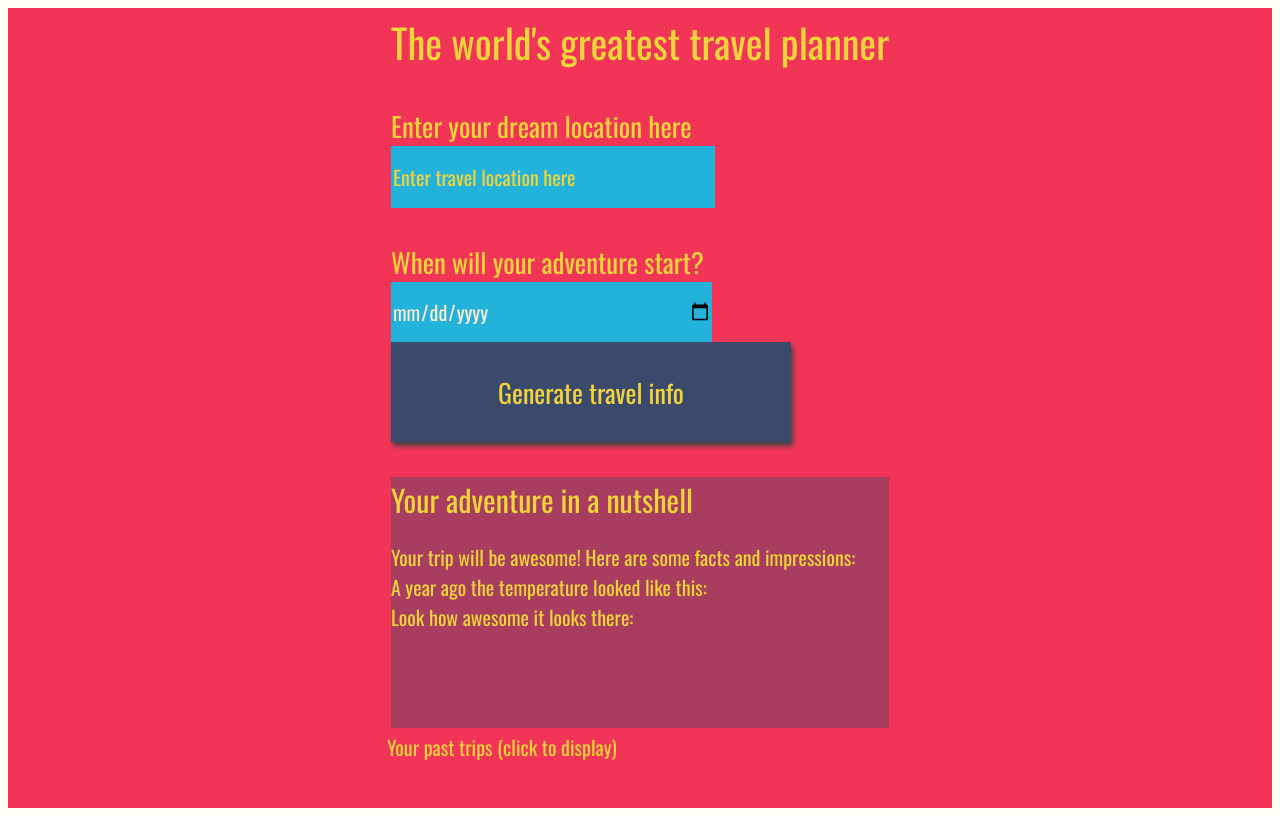
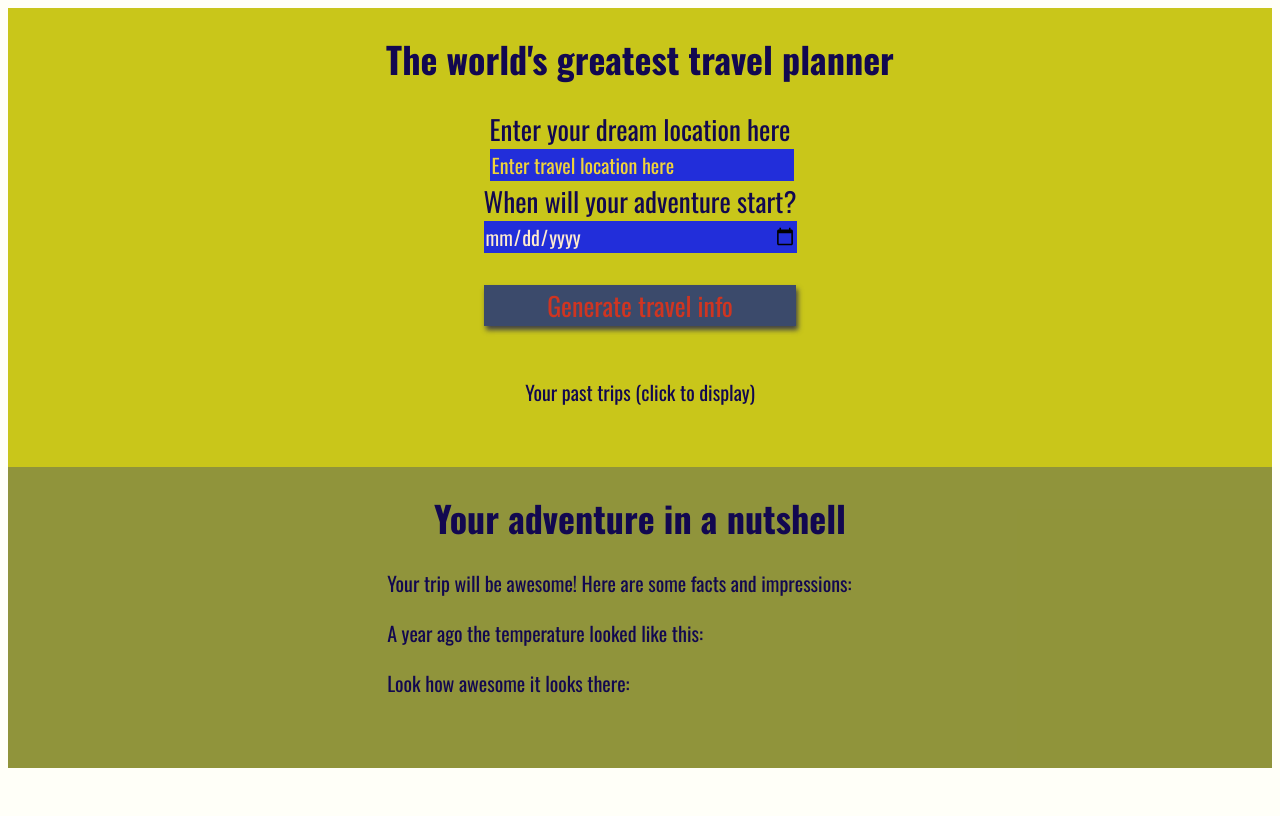
Before and after one commit to martinmit/travel-app, a website: page src/client/views/index.html in a window 1280 px wide. Drawn offline with nearby package versions, Linux system fonts and the light colour scheme; files that its build step writes are made by us from their sources; a web font is replaced by a local one.

Commit message:
final version

```diff
--- a/package.json
+++ b/package.json
@@ -3,7 +3,7 @@
   "version": "1.0.0",
   "main": "index.js",
   "scripts": {
-    "test": "jest",
+    "test": "jest --detectOpenHandles",
     "start": "node src/server/server.js",
     "build-prod": "webpack --config webpack.prod.js",
     "build-dev": "webpack-dev-server  --config webpack.dev.js --open"
@@ -29,7 +29,7 @@
     "babel-loader": "^8.0.6",
     "clean-webpack-plugin": "^3.0.0",
     "html-webpack-plugin": "^3.2.0",
-    "jest": "^25.3.0",
+    "jest": "^25.5.4",
     "optimize-css-assets-webpack-plugin": "^5.0.3",
     "supertest": "^4.0.2",
     "terser-webpack-plugin": "^2.3.5",
--- a/src/client/styles/main.scss
+++ b/src/client/styles/main.scss
@@ -3,29 +3,71 @@ body{
     font-family: -apple-system, BlinkMacSystemFont, sans-serif;
 }
 
-#app{
+.app{
     display: grid;
-    /* grid-template-columns:  */
-    height:100vh;
-    background: #f23557;
-    color: #f0d43a;
+    grid-template-columns: 1fr;
+    grid-template-rows: 0.1fr 0.2fr 0.2fr 0.5fr;
+    grid-template-areas:
+        "hd"
+        "inp"
+        "past"
+        "res";
+    background: #c9c61a;
+    color: #120850;
     justify-content: center;
     font-size: 20px;
     font-family: 'Oswald', sans-serif;
 }
 
-.holder{
-    margin: 4px;
+.headline {
+    grid-area: hd;
+    font-size: 40px;
 }
 
-.entry{
+.input{
+    grid-area: inp;
+    display: flex;
+    flex-direction: column;
+    justify-content: space-around;
+    align-items: center;
+}
+
+#generate:hover{
+    background: #1db461;
+}
+
+.past{
+    grid-area: past;
+    display: flex;
+    flex-direction: column;
+    justify-content: space-around;
+    align-items: center;
+    font-size: 20px;
+}
+
+.past-trips-list-item{
+    list-style: none;
+}
+
+.past-trips-list-item:hover{
+    color: #cf3521;
+}
+
+.results{
+    grid-area: res;
     background: rgba(59, 74, 107, .4);
 }
 
 #entryHolder{
     font-family: 'Oswald', sans-serif;
     font-size: 20px;
-    margin: 20px 0 0 0;
+    margin: 0 0 0 30%;
+}
+
+.travelEntry{
+    font-family: 'Oswald', sans-serif;
+    font-size: 20px;
+    margin: 0 0 0 0;
 }
 
 #date{
@@ -33,21 +75,14 @@ body{
 
 }
 
-#temp{
+#temp_max{
     color: red
 }
 
-#content{
-    color: lightblue
-
+#temp_min{
+    color: blue
 }
 
-.headline {
-    font-size: 40px;
-}
-.title{
-    font-size: 30px;
-}
 
 /*  Basic Styling To Override Default For Basic HTML Elements */
 label{
@@ -57,35 +92,33 @@ label{
 
 input{
     display:block;
-    height: 60px;
-    width: 320px;
-    background:#22b2da;
+    background:#222eda;
     color: #f0d43a;
     font-size: 20px;
     font-family: 'Oswald', sans-serif;
     border: none;
+    width: 100%;
 }
 
 button{
-    width: 400px;
-    height: 100px;
     background: #3b4a6b;
-    color: #f0d43a;
+    color: #cf3521;
     font-size: 26px;
     font-family: 'Oswald', sans-serif;
     border: none;
     box-shadow: 2px 4px 5px #444;
+    width: 100%;
+    margin: 10% 0 10% 0;
 }
+
 h1{
     font-size: 36px;
+    display: flex;
+    align-items: center;
+    justify-content: center;
 }
 
-textarea{
-    background:#22b2da;
-    color: #f0d43a;
-    font-size: 20px;
-    font-family: 'Oswald', sans-serif;
-}
+
 /* Reset style for HTML element on active to have no border*/
 input:focus,
 select:focus,
--- a/src/client/views/index.html
+++ b/src/client/views/index.html
@@ -7,38 +7,42 @@
       <link rel="stylesheet" href="./styles/style.css">
   </head>
   <body>
-    <div id = "app">
-      <div class ="holder headline">
-          The world's greatest travel planner
+    <div class="app">
+      <div class="headline">
+          <h1>The world's greatest travel planner</h1>
       </div>
-      <div class="holder zip">
-        <label for="location">Enter your dream location here</label>
-        <input type="text" id="location" placeholder="Enter travel location here">
+      <div class="input">
+        <div>
+          <label for="location">Enter your dream location here</label>
+          <input type="text" id="location" placeholder="Enter travel location here">
+        </div>
+        <div>
+          <label for="date">When will your adventure start?</label>
+          <input type="date"  id="date" placeholder="Enter the start date"></input>
+          <button id="generate" type = "submit"> Generate travel info </button>
+        </div>
       </div>
-      <div class ="holder feel">
-        <label for="feelings">When will your adventure start?</label>
-        <input type="date" class= "myInput" id="date" placeholder="Enter the start date"></input>
-        <button id="generate" type = "submit"> Generate travel info </button>
+      <div class="past">
+          <p>Your past trips (click to display)</p>
+          <ul id="pastTrips"></ul>
       </div>
-      <div class="holder entry">
-        <div class="title">Your adventure in a nutshell</div>
+      <div class="results">
+        <h1>Your adventure in a nutshell</h1>
         <div id="entryHolder">
-          <div>Your trip will be awesome! Here are some facts and impressions:</div>
-          <div id="travel_date"></div>
-          <div>A year ago the temperature looked like this:</div>
-          <div id="temp_max"></div>
-          <div id="temp_min"></div>
-          <div>Look how awesome it looks there:</div>
+          <p>Your trip will be awesome! Here are some facts and impressions:</p>
+          <p id="travel_date"></p>
+          <p>A year ago the temperature looked like this:</p>
+          <p id="temp_max"></p>
+          <p id="temp_min"></p>
+          <p>Look how awesome it looks there:</p>
+        </div>
+        <div class="travelImage">
           <figure>
             <img id="picture" src="" alt="" style="width:100%">
             <figcaption id="caption"></figcaption>
           </figure>
         </div>
       </div>
-      <div>
-        <div>Your past trips (click to display)</div>
-          <ul id="pastTrips"></ul>
-      </div>
     </div>
   </body>
 </html>
```
Also changed, not shown: __tests__/app.test.js (added, +5 -0 lines), __tests__/server.test.js (added, +9 -0 lines), src/client/js/app.js (+12 -17 lines), README.md, 1 other file.
